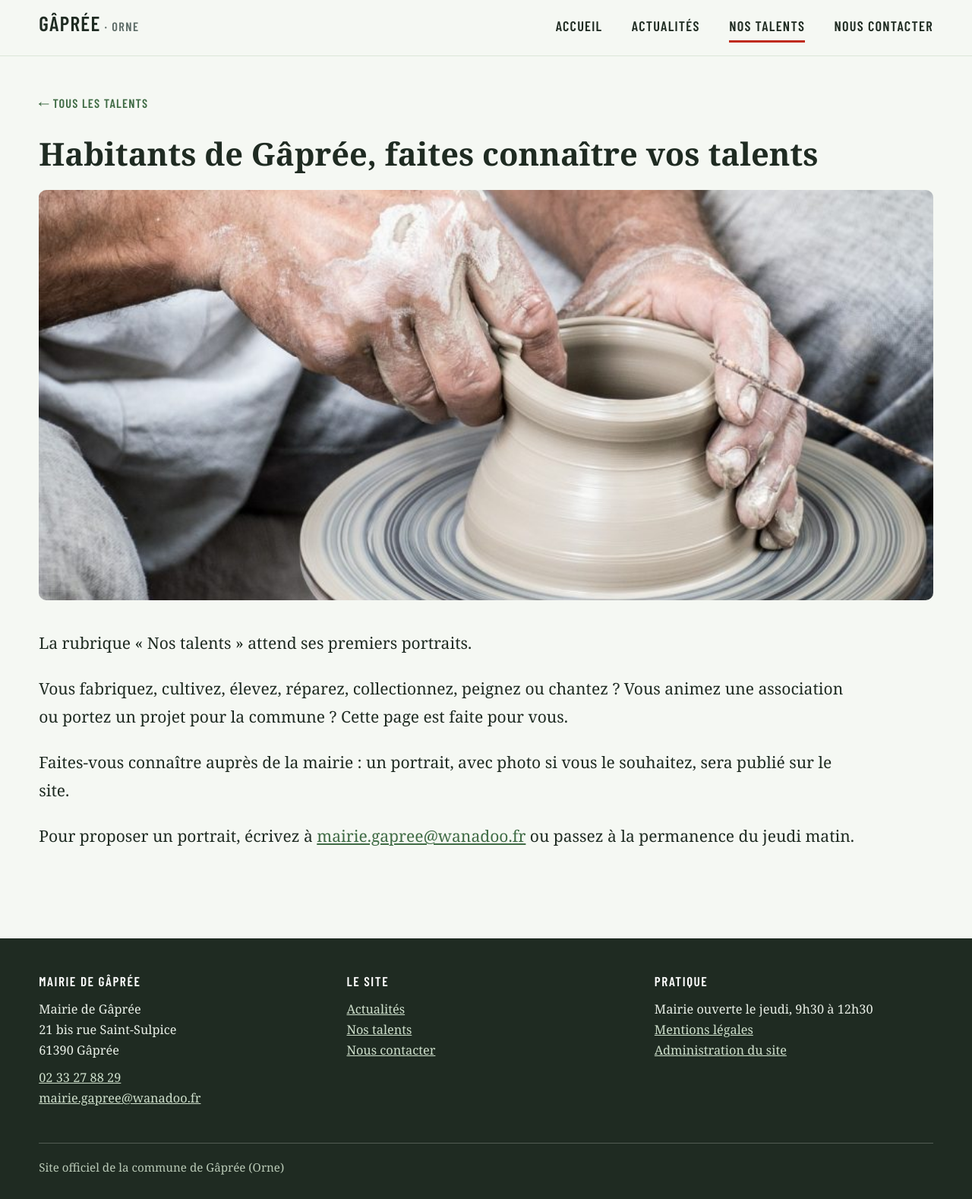
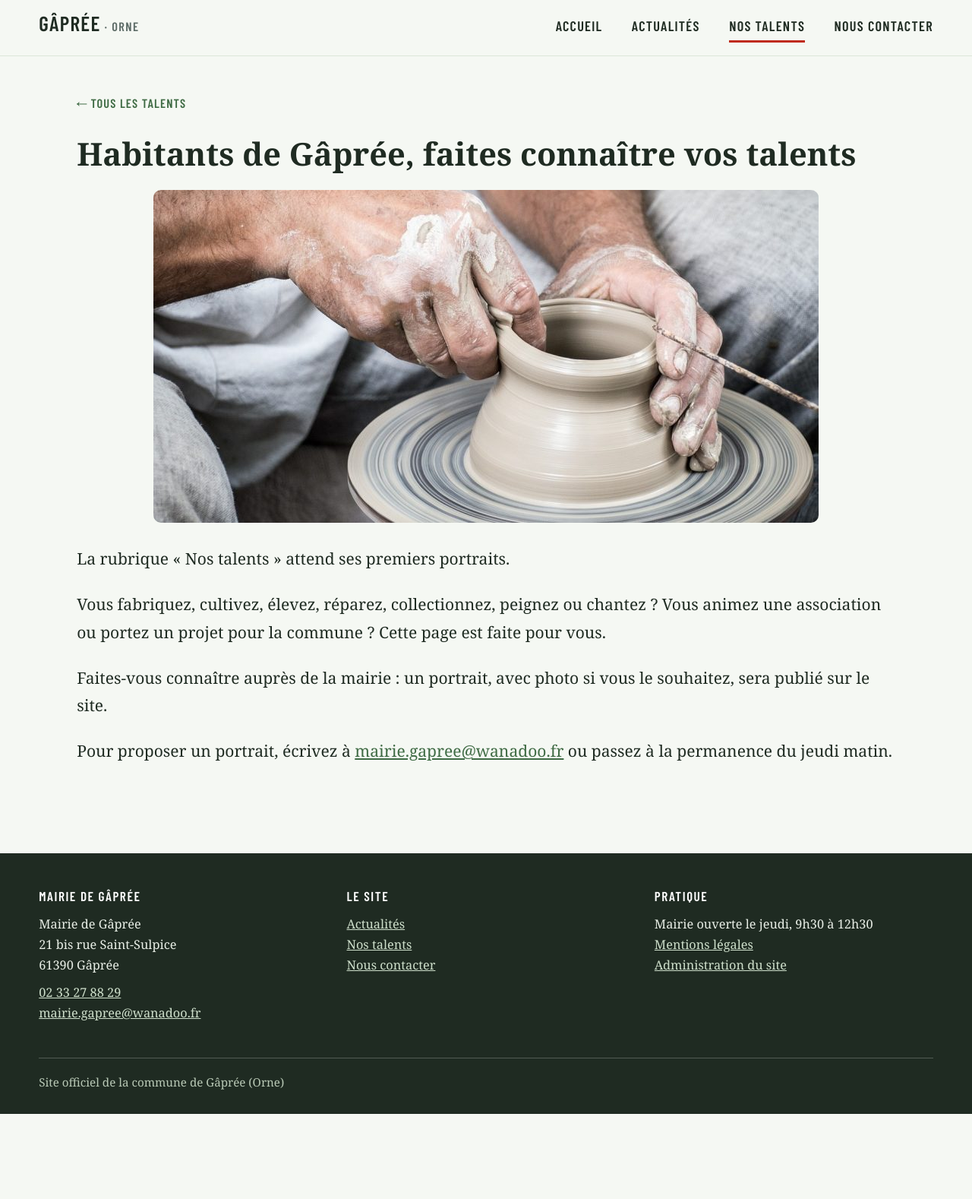
Before and after one commit to davidlotaut/gapree-website, a Jekyll site: the page built from _talents/habitants-de-gapree-faites-connaitre-vos-talents.md, in a window 1280 px wide. Shown: the whole page at 76% size. Built offline with Jekyll 4.4.1, drawn with Linux system fonts in a browser that asks for light colours; after the commit the page ends 1466 px from its top, so only the background shows below that.

Commit message:
fix: contenu centré, photos à leurs proportions
Retirer les limites de largeur avait réglé le blanc à droite mais étiré
les photos : celle d'un article était recadrée en bandeau 2,45:1 alors
qu'elle est en 4:3, soit 45 % de sa hauteur perdue.

Le contenu est maintenant centré à une largeur qui lui convient : 1400 px
pour les grilles de cartes, 1180 px pour la lecture d'un article. Le blanc
devient symétrique au lieu de former une colonne à droite. Les photos
d'article gardent leurs proportions, hauteur bornée à 640 px.

Co-Authored-By: Claude Opus 5 <noreply@anthropic.com>

```diff
--- a/assets/css/style.css
+++ b/assets/css/style.css
@@ -971,3 +971,38 @@ button:focus-visible {
   .galerie-photo { margin-bottom: 1rem; }
   .galerie-compte { display: none; }
 }
+
+/* --- Composition : le contenu est centré, à une largeur qui lui convient ------
+   Deux mesures : large pour les grilles de cartes, resserrée pour la lecture
+   d'un article. Le blanc restant est alors symétrique, et non plus une colonne
+   vide sur la droite. La photo d'accueil, elle, reste pleine largeur. */
+
+.intro,
+.section,
+.bande-contact,
+.page {
+  max-width: 1400px;
+  margin-left: auto;
+  margin-right: auto;
+}
+
+.article {
+  max-width: 1180px;
+  margin-left: auto;
+  margin-right: auto;
+}
+
+/* La photo d'un article garde ses proportions au lieu d'être recadrée en
+   bandeau : on la centre, et sa hauteur est bornée. */
+.article-figure {
+  display: flex;
+  flex-direction: column;
+  align-items: center;
+}
+
+.article-figure img {
+  width: auto;
+  max-width: 100%;
+  max-height: 640px;
+  object-fit: contain;
+}
```
